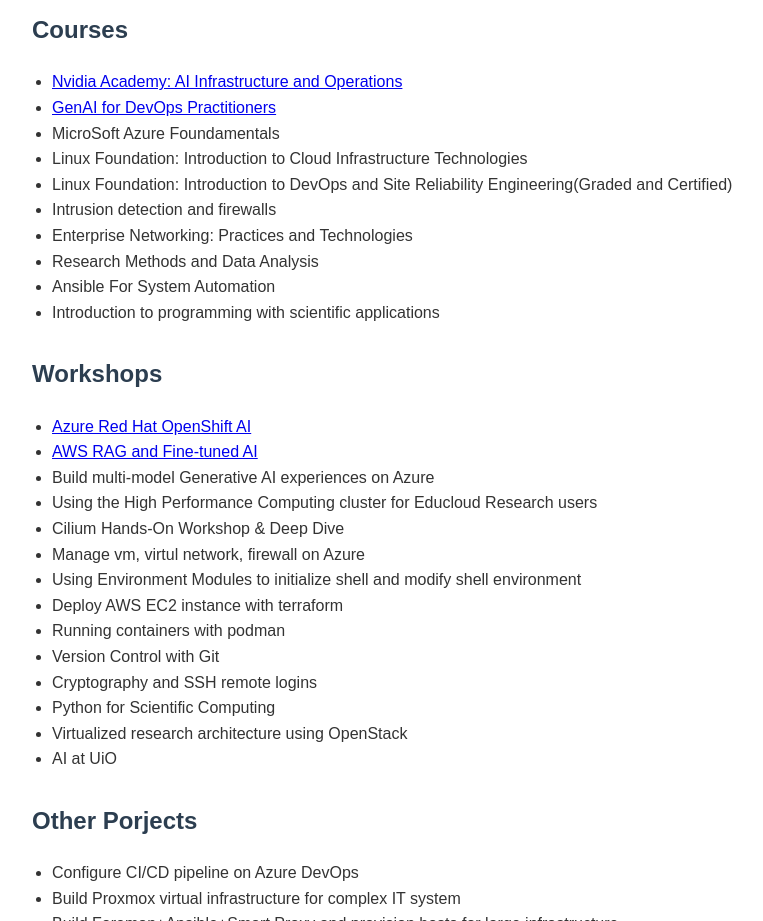
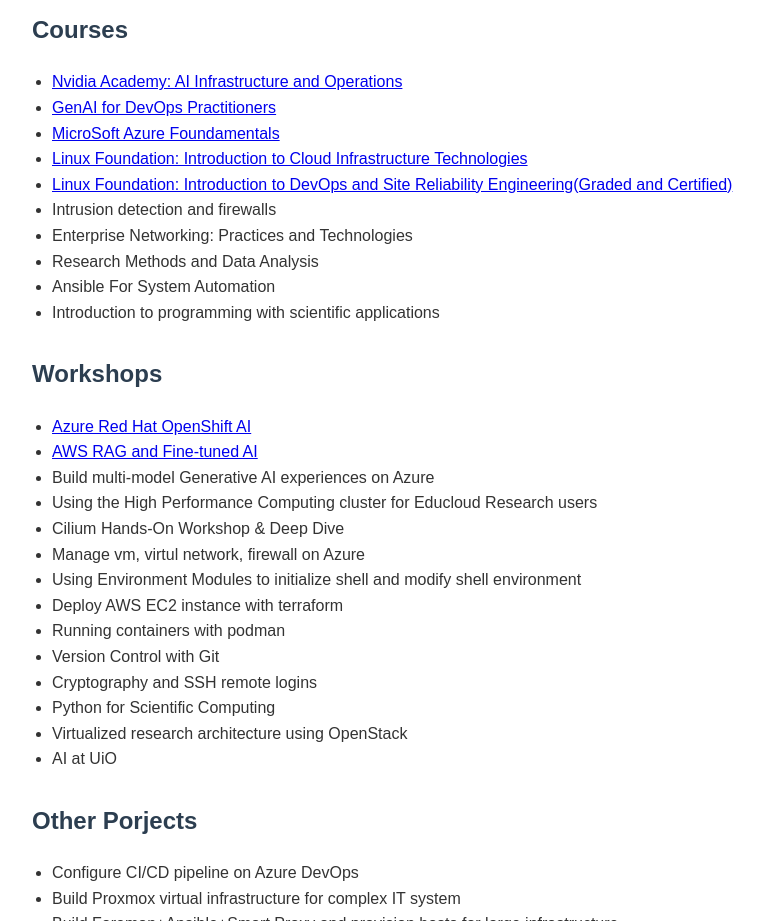
Before and after one commit to gcccheng/GangCheng, a plain HTML site: page index.html in a window 1280 px wide. Shown: the part 3920-4841 px from the top of the page, without its empty margins (208-971 px from the left). Drawn offline with Linux system fonts and the light colour scheme.

Commit message:
Update index.html

```diff
--- a/index.html
+++ b/index.html
@@ -142,9 +142,9 @@
         <ul>
             <li> <a href="https://www.nvidia.com/en-us/learn/certification/ai-infrastructure-operations-associate/">Nvidia Academy: AI Infrastructure and Operations</a> </li>
             <li> <a href="https://www.coursera.org/learn/genai-for-devops-practitioners">GenAI for DevOps Practitioners</a> </li>
-            <li>MicroSoft Azure Foundamentals</li>
-            <li>Linux Foundation: Introduction to Cloud Infrastructure Technologies</li>
-            <li>Linux Foundation: Introduction to DevOps and Site Reliability Engineering(Graded and Certified)</li>
+            <li> <a href="https://docs.microsoft.com/en-us/learn/certifications/azure-fundamentals/">MicroSoft Azure Foundamentals</a> </li>
+            <li> <a href="https://learning.edx.org/course/course-v1:LinuxFoundationX+LFS162x+3T2019/home">Linux Foundation: Introduction to Cloud Infrastructure Technologies</a> </li>
+            <li> <a href="https://learning.edx.org/course/course-v1:LinuxFoundationX+LFS151.x+2T2020/home">Linux Foundation: Introduction to DevOps and Site Reliability Engineering(Graded and Certified)</a> </li>
             <li>Intrusion detection and firewalls</li>
             <li>Enterprise Networking: Practices and Technologies</li>
             <li>Research Methods and Data Analysis</li>
```
